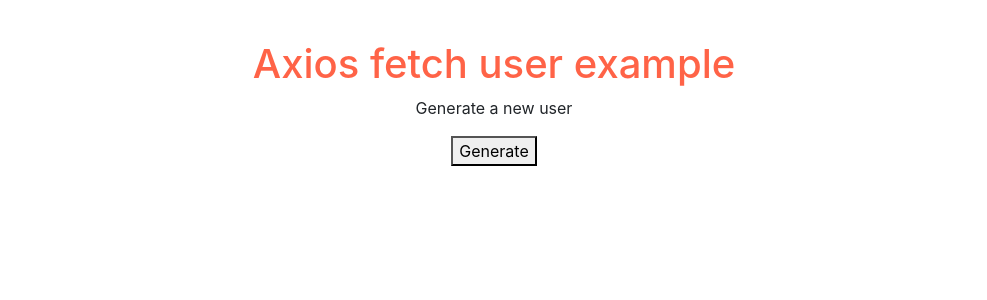
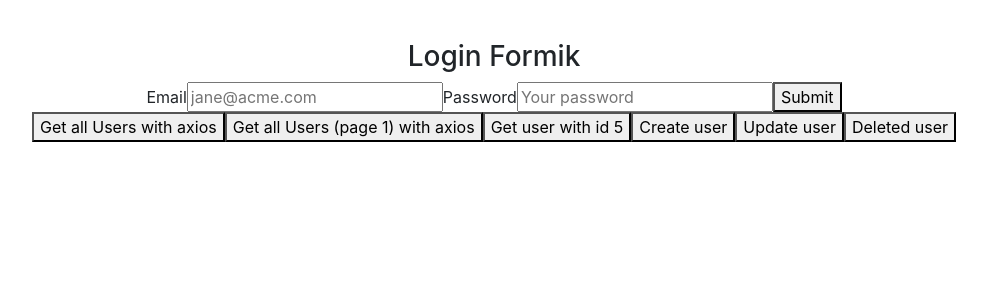
Before and after one commit to SantiagoBulla/react, a React (Create React App) app in the folder hola-mundo/: page / in a window 1280 px wide. Shown: the top 300 px of the page, without its empty margins (146-1133 px from the left). Built offline with nearby package versions, Linux system fonts and the light colour scheme.

Commit message:
trabajar una crud sencilla con axios para peticiones http

```diff
--- a/hola-mundo/src/App.js
+++ b/hola-mundo/src/App.js
@@ -5,6 +5,7 @@
 //import GreetingStyled from './components/pure/greetingStyled';
 import TaskListComponent from './components/containers/task_list';
 import AsyncExample from './components/pure/AsyncExample';
+import AxiosCRUDExample from './components/pure/AxiosCRUDExample';
 import AxiosExample from './components/pure/AxiosExample';
 import FetchExample from './components/pure/FetchExample';
 import ObservableExmaple from './components/pure/ObservableExmaple';
@@ -46,8 +47,8 @@
       {/* <AsyncExample></AsyncExample> */}
       {/* <ObservableExmaple></ObservableExmaple> */}
       {/* <FetchExample></FetchExample> */}
-      <AxiosExample></AxiosExample>
-
+      {/* <AxiosExample></AxiosExample> */}
+      <AxiosCRUDExample></AxiosCRUDExample>
       {/* </header> */}
     </div>
   );
--- /dev/null
+++ b/hola-mundo/src/components/pure/AxiosCRUDExample.jsx
@@ -0,0 +1,181 @@
+import React from 'react';
+import { login, getAllUsers, getAllPagedUsers, getUserById, createUser, updateUserById, deletedUserById } from '../../services/axiosCRUDService';
+import { Formik, Field, Form, ErrorMessage } from 'formik';
+import * as Yup from 'yup';
+
+const loginEsquema = Yup.object().shape(
+    {
+        email: Yup.string()
+            .email('Mensaje de error en caso de cumplir la validacion de email')
+            .required('Email is requires'),
+        password: Yup.string()
+            .required('Password is requires')
+    }
+)
+
+const AxiosCRUDExample = () => {
+
+    const initialCredentials = {
+        email: '',
+        password: ''
+    }
+
+    const authUser = (values) => {
+        login(values.email, values.password)
+            .then((response) => {
+                if (response.data.token) {
+                    alert(JSON.stringify(response.data.token));
+                    sessionStorage.setItem('token', response.data.token);
+                } else {
+                    sessionStorage.removeItem('token');
+                    throw new Error('Login failure');
+                }
+            })
+            .catch((e) => {
+                sessionStorage.removeItem('token');
+                alert('Something went wrong', e)
+            })
+            .finally(console.log('Login process finished'))
+    }
+
+    //crud example
+    const obtainsAllUsers = () => {
+        getAllUsers()
+            .then((response) => {
+                if (response.data.data && response.status === 200) {
+                    alert(JSON.stringify(response.data.data));
+                } else {
+                    throw new Error('Not users found');
+                }
+            })
+            .catch((e) => {
+                alert('Something went wrong', e)
+            })
+    }
+
+    const obtainsAllPagedUsers = (page) => {
+        getAllPagedUsers(page)
+            .then((response) => {
+                if (response.data.data && response.status === 200) {
+                    alert(JSON.stringify(response.data.data));
+                } else {
+                    throw new Error('Not users found in page: ', page);
+                }
+            })
+            .catch((e) => {
+                alert('Something went wrong', e)
+            })
+    }
+
+    const obtainUserById = (id) => {
+        getUserById(id)
+            .then((response) => {
+                if (response.data.data && response.status === 200) {
+                    alert(JSON.stringify(response.data.data));
+                } else {
+                    throw new Error('User not found');
+                }
+            })
+            .catch((e) => {
+                alert('Something went wrong', e)
+            })
+    }
+
+    const createANewUser = (name, job) => {
+        createUser(name, job)
+            .then((response) => {
+                if (response.data && response.status === 201) {
+                    alert(JSON.stringify(response.data));
+                } else {
+                    throw new Error('User not created');
+                }
+            })
+            .catch((e) => {
+                alert('Something went wrong', e)
+            })
+    }
+
+    const updateAUserById = (id, name, job) => {
+        updateUserById(id, name, job)
+            .then((response) => {
+                if (response.data && response.status === 200) {
+                    alert(JSON.stringify(response.data));
+                } else {
+                    throw new Error('User not updated');
+                }
+            })
+            .catch((e) => {
+                alert('Something went wrong', e)
+            })
+    }
+
+    const deletedAUserById = (id) => {
+        deletedUserById(id)
+            .then((response) => {
+                if (response.status === 204) {
+                    alert(`User with id ${id} successfully deleted`);
+                } else {
+                    throw new Error('User not updated');
+                }
+            })
+            .catch((e) => {
+                alert('Something went wrong', e)
+            })
+    }
+
+    return (
+        <div>
+            <h3>Login Formik</h3>
+            <Formik
+                //configuracion del formik
+                initialValues={initialCredentials} //valores inciales del formulario
+                validationSchema={loginEsquema}//esquema de validacion de campos con yup
+                onSubmit={async (values) => {
+                    authUser(values)
+                }}
+            >
+
+                {({ errors, touched, isSubmitting }) => {
+                    return (
+                        <Form>
+                            <label htmlFor="email">Email</label>
+                            <Field
+                                id="email"
+                                name="email"
+                                placeholder="jane@acme.com"
+                                type="email"
+                            />
+                            {/**manejar los errores del email */}
+                            {errors.email && touched.email && (
+                                {/* <div className='error'><p>{errors.email.toString()}</p></div> */ },
+                                <ErrorMessage name="email" component='div' />
+                            )}
+
+                            <label htmlFor="password">Password</label>
+                            <Field id="password" name="password" placeholder="Your password" type="password" />{/**define un campo del formulario */}
+                            {/**manejar los errores del email */}
+                            {errors.password && touched.password && (
+                                {/* <div className='error'><p>{errors.password.toString()}</p></div> */ },
+                                <ErrorMessage component='div' name='password' />
+                            )}
+
+                            <button type="submit">Submit</button>
+                            {isSubmitting ? (<p>We're validating your credentials</p>) : null}
+                        </Form>
+                    )
+                }}
+            </Formik>
+            {/**example buttons to test api reponses */}
+            <div>
+                <button onClick={obtainsAllUsers}>Get all Users with axios</button>
+                <button onClick={() => obtainsAllPagedUsers(2)}>Get all Users (page 1) with axios</button>
+                <button onClick={() => obtainUserById(5)}>Get user with id 5</button>
+                <button onClick={() => createANewUser('morpheus', 'leader')}>Create user</button>
+                <button onClick={() => updateAUserById(5, 'morpheus', 'developer')}>Update user</button>
+                <button onClick={() => deletedAUserById(1)}>Deleted user</button>
+            </div>
+        </div>
+    );
+}
+
+export default AxiosCRUDExample;
--- /dev/null
+++ b/hola-mundo/src/services/axiosCRUDService.js
@@ -0,0 +1,61 @@
+import axios from "axios";
+
+/**
+ * Login method to ReqRes endpoint
+ * @param { string } email
+ * @param { string } password
+ */
+export const login = (email, password) => {
+
+    const body = {
+        email: email,
+        password: password
+    }
+
+    //returns the response with a Promise
+    return axios.post('https://reqres.in/api/login', body)
+}
+
+// obtains all users
+export const getAllUsers = () => {
+    return axios.get('https://reqres.in/api/users');
+}
+
+// obtain all paged users
+export const getAllPagedUsers = (page) => {
+    return axios.get(`https://reqres.in/api/users?page=${page}`);
+}
+
+// obtain user by id
+export const getUserById = (id) => {
+    return axios.get(`https://reqres.in/api/users/${id}`);
+}
+
+// create user
+export const createUser = (name, job) => {
+
+    const body = {
+        name: name,
+        job: job
+    }
+
+    //returns the response with a Promise
+    return axios.post('https://reqres.in/api/users', body)
+}
+
+// update user
+export const updateUserById = (id, name, job) => {
+
+    const body = {
+        name: name,
+        job: job
+    }
+
+    //returns the response with a Promise
+    return axios.put(`https://reqres.in/api/users/${id}`, body)
+}
+
+// delete user
+export const deletedUserById = (id) => {
+    return axios.delete(`https://reqres.in/api/users/${id}`);
+}
```
